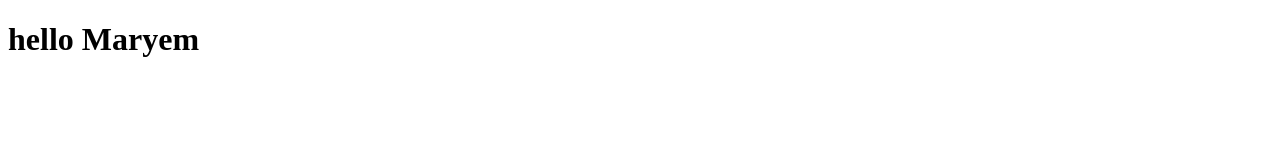
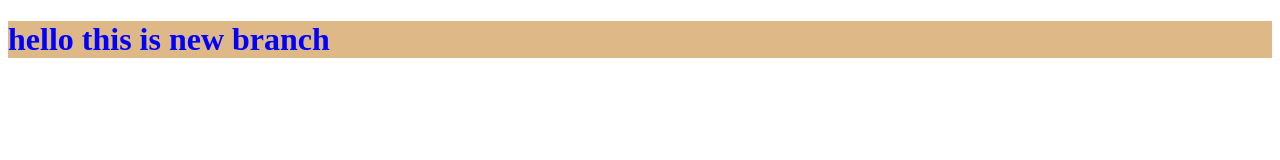
Before and after one commit to Maryemelb/testRepository, a plain HTML site: page index.html in a window 1280 px wide. Drawn offline with Linux system fonts and the light colour scheme.

Commit message:
changing index and style

```diff
--- a/index.html
+++ b/index.html
@@ -4,11 +4,11 @@
     <meta charset="UTF-8">
     <meta http-equiv="X-UA-Compatible" content="IE=edge">
     <meta name="viewport" content="width=device-width, initial-scale=1.0">
-    <link href="style.css">
+    <link  rel="stylesheet" href="style.css">
     <title>Document</title>
 </head>
 <body>
-    <h1>hello Maryem</h1>
+    <h1>hello this is new branch</h1>
   <script src="gitapp.js"></script>
 </body>
 </html>
--- a/style.css
+++ b/style.css
@@ -1,3 +1,4 @@
 h1{
     color: blue;
+    background-color: burlywood;
 }
```
